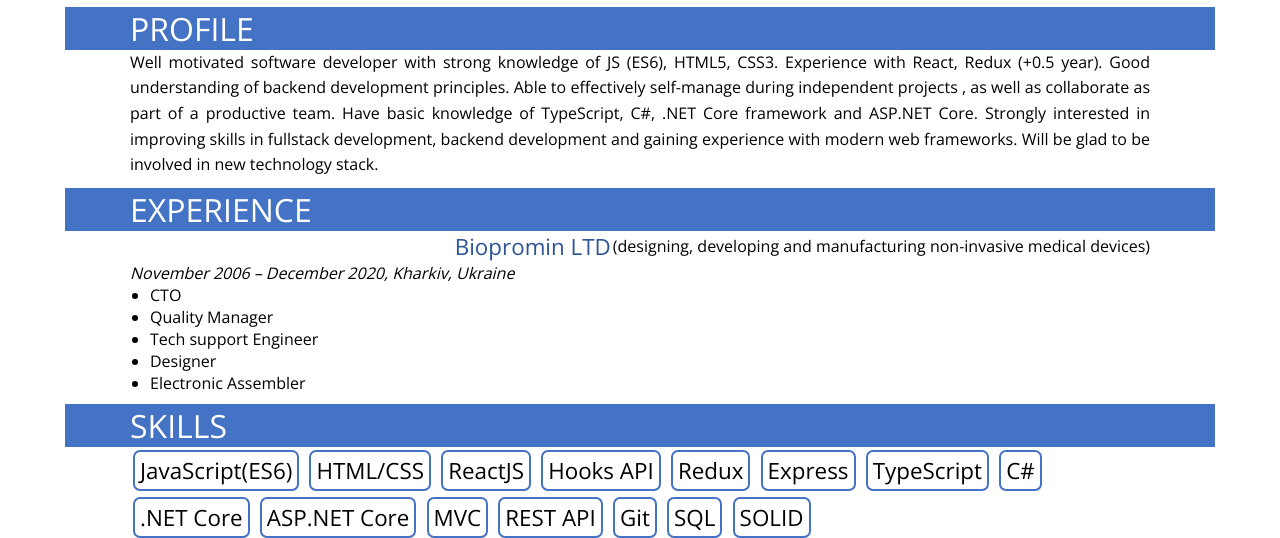
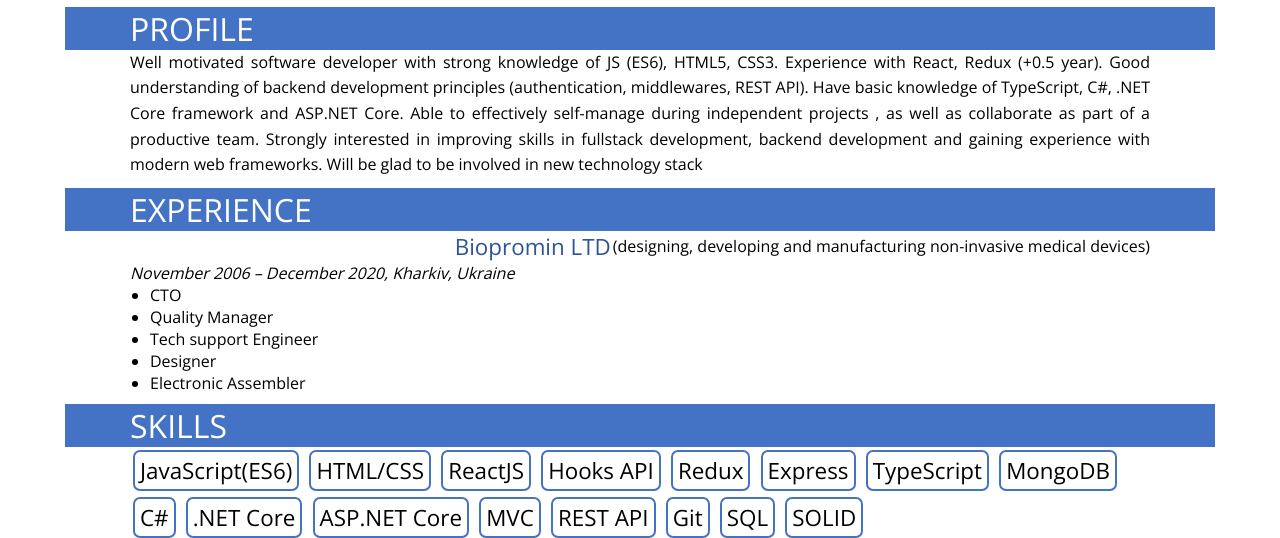
Before and after one commit to XanderUZZZER/CV, a plain HTML site: page index.html in a window 1280 px wide. Shown: the part 275-813 px from the top of the page. Drawn offline with nearby package versions, Linux system fonts and the light colour scheme.

Commit message:
text corrected

```diff
--- a/index.html
+++ b/index.html
@@ -84,13 +84,15 @@
     </div>
     <div class="container">
       <p style="text-align: justify; line-height: 1.6;">Well motivated software developer with strong knowledge of JS
-        (ES6), HTML5, CSS3.
-        Experience with React, Redux (+0.5 year). Good understanding of backend development principles. Able to
-        effectively self-manage during independent projects , as well as collaborate as part of a productive team. Have
-        basic knowledge of TypeScript, C#, .NET Core framework and ASP.NET Core. Strongly interested in improving skills
-        in fullstack development,
-        backend development and gaining experience with modern web frameworks. Will be glad to be involved in new
-        technology stack.</p>
+        (ES6), HTML5, CSS3. Experience with React, Redux (+0.5 year).
+        Good understanding of backend development principles (authentication, middlewares, REST API). Have basic
+        knowledge of
+        TypeScript, C#, .NET Core framework and ASP.NET Core. Able to effectively self-manage during independent
+        projects , as well
+        as collaborate as part of a productive team. Strongly interested in improving skills in fullstack development,
+        backend
+        development and gaining experience with modern web frameworks. Will be glad to be involved in new technology
+        stack</p>
     </div>
   </section>
 
@@ -133,6 +135,7 @@
         <span>Redux</span>
         <span>Express</span>
         <span>TypeScript</span>
+        <span>MongoDB</span>
         <span>C#</span>
         <span>.NET Core</span>
         <span>ASP.NET Core</span>
@@ -190,7 +193,7 @@
     <div class='container'>
       <div class='remark'>
         <cite>
-          * Due to demo reasons and heroku free terms, if an app receives no web traffic in a
+          * Due to demo reasons and Heroku (hosting platform) free terms, if an app receives no web traffic in a
           30-minute period, it will sleep. Therefore, during the first launch, the application may
           take longer to load than usual, approximately 15 - 20 seconds. So please be patient
           and wait for the app to launch. Subsequent launches will be relatively fast
```
Also changed, not shown: 2 other files.
